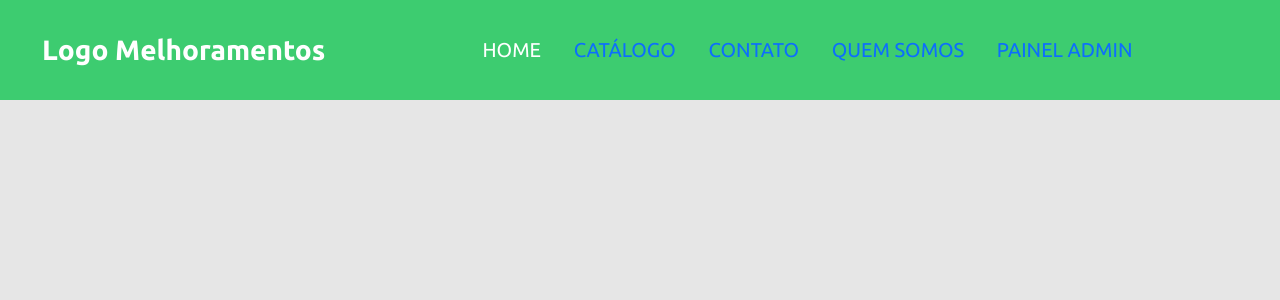
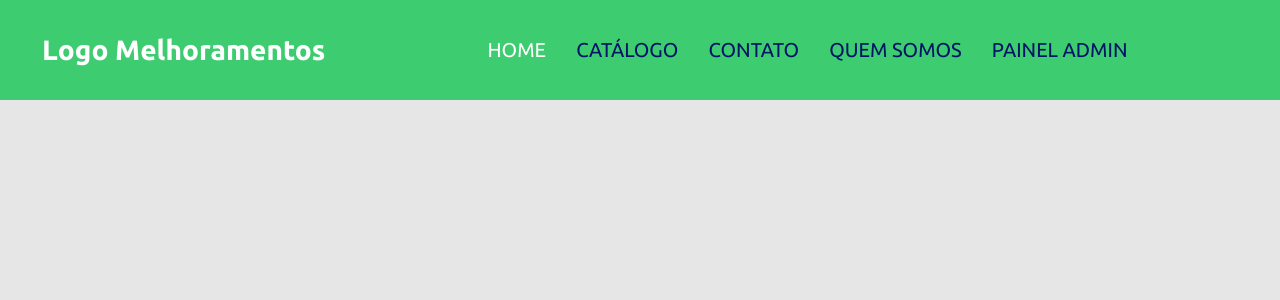
Before and after one commit to rafaelgauderio/typescript-react-elite-products-frontend, a React (Create React App) app: page / in a window 1280 px wide. Shown: the top 300 px of the page. Built offline with nearby package versions, Linux system fonts and the light colour scheme.

Commit message:
Efeito hover no menu principal

```diff
--- a/src/App.css
+++ b/src/App.css
@@ -18,9 +18,12 @@
   --white-color: #fff;
 }
 
-a, a:hover {
+a {
   text-decoration: none;
-  color: --var(--light-color);
+}
+  a:hover {
+  text-decoration: none;
+  color: var(--light-color);
 }
 
 li {
--- a/src/componentes/Header/styles.css
+++ b/src/componentes/Header/styles.css
@@ -8,9 +8,9 @@
   color: var(--white-color);
 }
 
-.texto-logo:hover, .menu-principal a:hover {
-    color:var(--light-color);
-
+.texto-logo:hover,
+.menu-principal a:hover {
+  color: var(--light-color);
 }
 
 .menu-principal {
@@ -25,23 +25,37 @@
   color: var(--white-color);
 }
 
-.menu-principal li{
-    transition: transform .4s;
+.menu-principal li {
+  transition: transform 0.8s;
+  padding: 5px;
 }
 
-.menu-principal li:hover{
+.menu-principal li:hover {
   transform: scale(1.15);
+  border: 2px solid var(--tertiary-color);
+  border-radius: 10px;
+  color: var(--light-color);
+}
+
+.menu-principal a {
+    color: var(--tertiary-color);
+}
+
+.menu-principal a:hover {
+  text-decoration: none;
+  color: var(--light-color);
 }
 
 @media (max-width: 768px) {
-    .menu-principal li:hover{
-        transform: scale(1.0);
+  .menu-principal li:hover {
+    transform: scale(1);
+    border: 0;
+
   }
 
   p {
-       font-size:15px;
+    font-size: 15px;
     margin: 0;
-       padding:0;
-
+    padding: 0;
   }
 }
```
Lines whose indentation alone changed are shown as unchanged.
